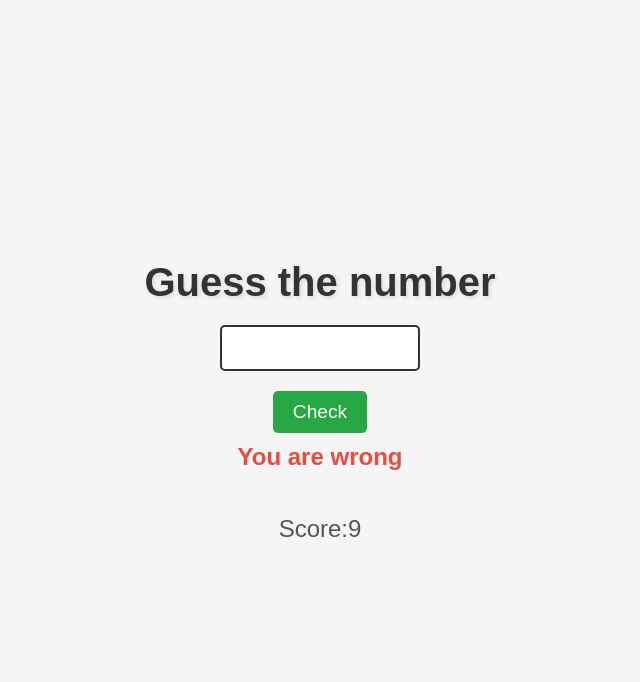
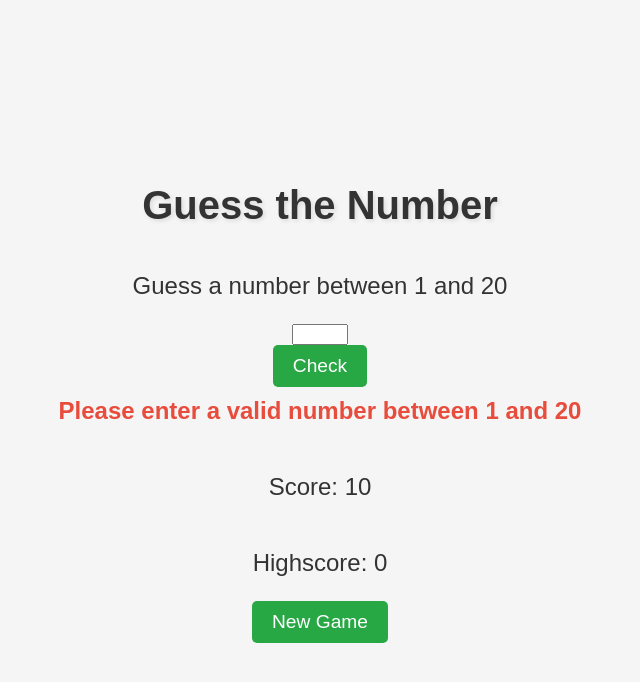
Before and after one commit to Ajay978680/Predictnumbergame, a plain HTML site: page index.html in a window 1280 px wide. Both pictures are taken after a click on the button "Check". Shown: the whole page, without its empty margins (320-960 px from the left). Drawn offline with Linux system fonts and the light colour scheme.

Commit message:
new features

```diff
--- a/index.html
+++ b/index.html
@@ -1,31 +1,76 @@
+<!DOCTYPE html>
+<html lang="en">
+<head>
+    <meta charset="UTF-8">
+    <meta name="viewport" content="width=device-width, initial-scale=1.0">
+    <title>Guess the Number</title>
     <link rel="stylesheet" href="style.css">
-<h1>Guess the number</h1>
-<input id="one">
+</head>
+<body>
+    <h1>Guess the Number</h1>
+    <p>Guess a number between 1 and 20</p>
+    <input id="guessInput" type="number" min="1" max="20">
     <button onclick="check()">Check</button>
-<p id="result">You are wrong/Right</p>
-<p id="Score">Score:10</p>
+    <p id="result">Start guessing!</p>
+    <p id="score">Score: 10</p>
+    <p id="highscore">Highscore: 0</p>
+    <button onclick="newGame()">New Game</button>
+
     <script>
+        var guessInput = document.getElementById("guessInput");
+        var result = document.getElementById("result");
+        var scoreElement = document.getElementById("score");
+        var highscoreElement = document.getElementById("highscore");
 
-    var guessnumber=document.getElementById("one")
-    var result=document.getElementById("result")
-    var a=Math.floor(Math.random()*10) +1
-    var score=document.getElementById("Score")
-    var totalscore=10
-    function check()
-    {
-        var enterednumber=parseInt(guessnumber.value)
-        if(a===enterednumber)
-    {
-        totalscore=totalscore+1
-        score.textContent="Score"+totalscore
-        result.textContent="you are right"
-        alert("Wow!!!")
+        var secretNumber;
+        var totalScore;
+        var highscore = 0;
+
+        function newGame() {
+            secretNumber = Math.floor(Math.random() * 20) + 1;
+            totalScore = 10;
+            updateScore();
+            result.textContent = "Start guessing!";
+            guessInput.value = "";
+            guessInput.disabled = false;
         }
-    else{
-        totalscore=totalscore-1
-        score.textContent="Score:"+totalscore
-        result.textContent="You are wrong"
 
+        function check() {
+            var enteredNumber = parseInt(guessInput.value);
+
+            if (isNaN(enteredNumber) || enteredNumber < 1 || enteredNumber > 20) {
+                result.textContent = "Please enter a valid number between 1 and 20";
+                return;
+            }
+
+            if (secretNumber === enteredNumber) {
+                totalScore++;
+                updateScore();
+                result.textContent = "You are right! The number was " + secretNumber;
+                if (totalScore > highscore) {
+                    highscore = totalScore;
+                    highscoreElement.textContent = "Highscore: " + highscore;
+                }
+                guessInput.disabled = true;
+                alert("Congratulations! You guessed it!");
+            } else {
+                totalScore--;
+                updateScore();
+                result.textContent = enteredNumber > secretNumber ? "Too high! Try again." : "Too low! Try again.";
+
+                if (totalScore <= 0) {
+                    result.textContent = "Game over! The number was " + secretNumber;
+                    guessInput.disabled = true;
                 }
             }
+        }
+
+        function updateScore() {
+            scoreElement.textContent = "Score: " + totalScore;
+        }
+
+        // Initialize the game
+        newGame();
     </script>
+</body>
+</html>
```
Lines whose indentation alone changed are shown as unchanged.
